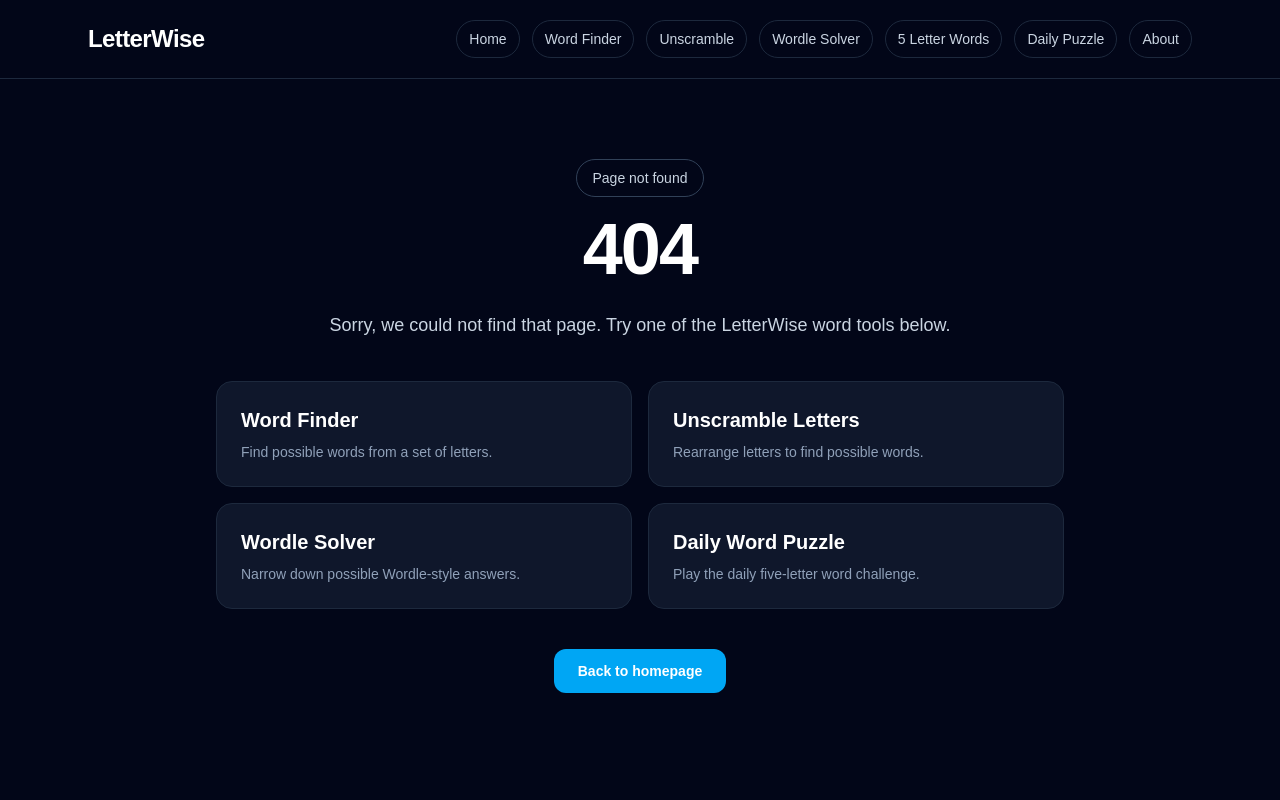
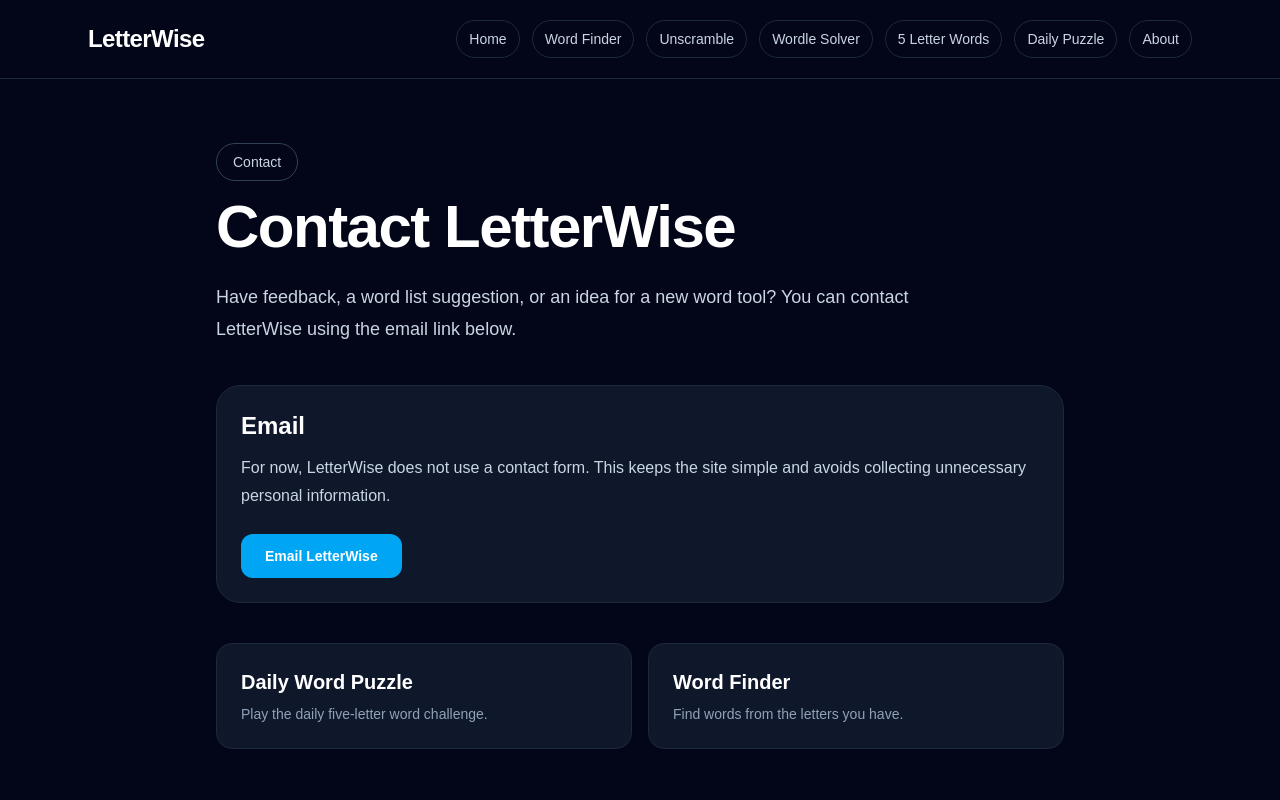
Before and after one commit to LetterWise/letterwise, a Next.js app: page /contact in a window 1280 px wide. Before the commit this address had no page. Shown: the top 800 px of the page. Built offline with nearby package versions, Linux system fonts and the light colour scheme.

Commit message:
Add contact page

```diff
--- /dev/null
+++ b/app/contact/page.tsx
@@ -0,0 +1,64 @@
+export const metadata = {
+  title: "Contact | LetterWise",
+  description:
+    "Contact LetterWise about word tools, word lists, daily puzzles, feedback, or suggestions.",
+};
+
+export default function ContactPage() {
+  return (
+    <main className="min-h-screen bg-slate-950 text-white">
+      <section className="mx-auto max-w-4xl px-6 py-16">
+        <p className="mb-4 inline-block rounded-full border border-slate-700 px-4 py-2 text-sm text-slate-300">
+          Contact
+        </p>
+
+        <h1 className="text-4xl font-bold tracking-tight sm:text-6xl">
+          Contact LetterWise
+        </h1>
+
+        <p className="mt-6 max-w-3xl text-lg leading-8 text-slate-300">
+          Have feedback, a word list suggestion, or an idea for a new word tool?
+          You can contact LetterWise using the email link below.
+        </p>
+
+        <div className="mt-10 rounded-3xl border border-slate-800 bg-slate-900 p-6">
+          <h2 className="text-2xl font-semibold">Email</h2>
+
+          <p className="mt-3 leading-7 text-slate-300">
+            For now, LetterWise does not use a contact form. This keeps the site
+            simple and avoids collecting unnecessary personal information.
+          </p>
+
+          <a
+            href="mailto:josiassmith@hotmail.com?subject=LetterWise%20Feedback"
+            className="mt-6 inline-block rounded-xl bg-sky-500 px-6 py-3 text-sm font-semibold text-white hover:bg-sky-400"
+          >
+            Email LetterWise
+          </a>
+        </div>
+
+        <section className="mt-10 grid gap-4 sm:grid-cols-2">
+          <a
+            href="/daily-word-puzzle"
+            className="rounded-2xl border border-slate-800 bg-slate-900 p-6 hover:bg-slate-800"
+          >
+            <h2 className="text-xl font-semibold">Daily Word Puzzle</h2>
+            <p className="mt-2 text-sm text-slate-400">
+              Play the daily five-letter word challenge.
+            </p>
+          </a>
+
+          <a
+            href="/word-finder"
+            className="rounded-2xl border border-slate-800 bg-slate-900 p-6 hover:bg-slate-800"
+          >
+            <h2 className="text-xl font-semibold">Word Finder</h2>
+            <p className="mt-2 text-sm text-slate-400">
+              Find words from the letters you have.
+            </p>
+          </a>
+        </section>
+      </section>
+    </main>
+  );
+}
--- a/app/sitemap.ts
+++ b/app/sitemap.ts
@@ -5,6 +5,7 @@ const baseUrl = "https://letterwise-site.vercel.app";
 const staticPages = [
   "",
   "/about",
+  "/contact",
   "/privacy",
   "/terms",
   "/word-finder",
--- a/components/Footer.tsx
+++ b/components/Footer.tsx
@@ -8,6 +8,7 @@ const footerLinks = [
   { href: "/daily-word-puzzle", label: "Daily Puzzle" },
   { href: "/daily-word-puzzle/archive", label: "Puzzle Archive" },
   { href: "/about", label: "About" },
+  { href: "/contact", label: "Contact" },
   { href: "/privacy", label: "Privacy Policy" },
   { href: "/terms", label: "Terms of Use" },
 ];
```
